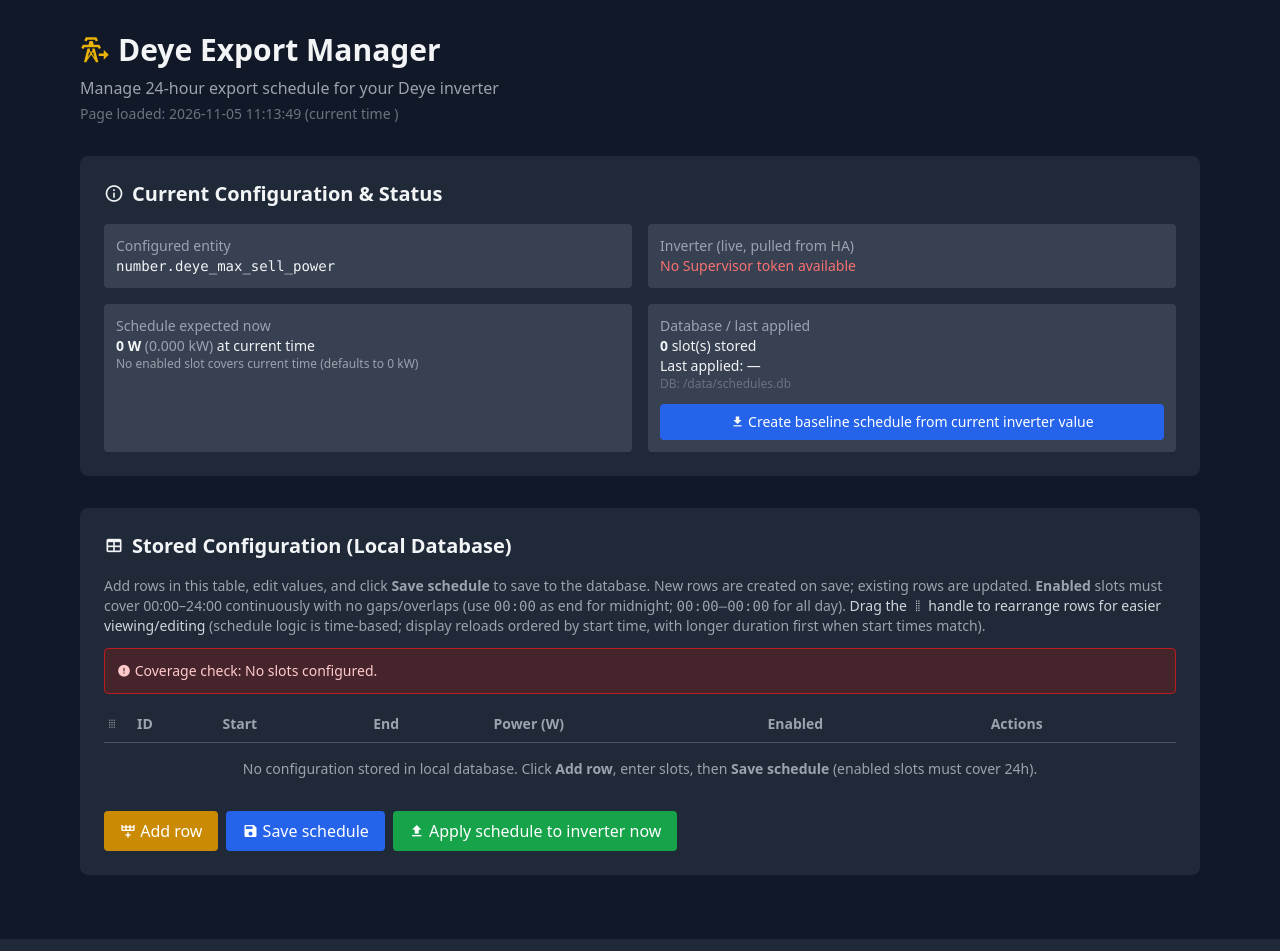
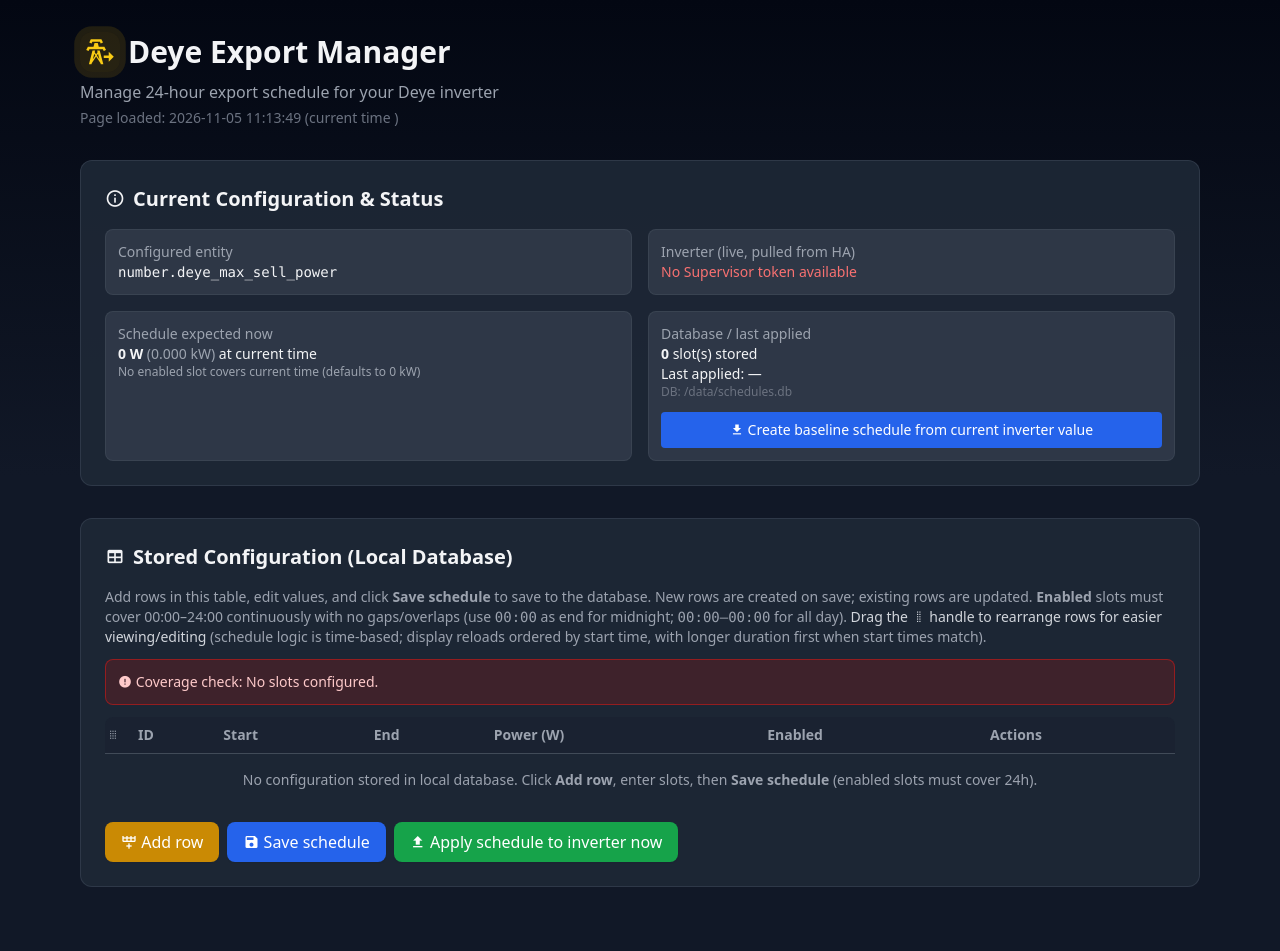
Before and after one commit to maverik-77/deye-export-manager, a FastAPI app: page / in a window 1280 px wide. Run offline with FastAPI, Linux system fonts and the light colour scheme; data that the repository does not hold is empty; parts of the project's set-up code (start-up, migrations or seed data) failed here and were passed over; some libraries are stand-ins or nearby versions.

Commit message:
Polish UI with transitions, animations, and refined styling (v1.0.18)

```diff
--- a/deye_export_manager/config.yaml
+++ b/deye_export_manager/config.yaml
@@ -1,5 +1,5 @@
 name: "Deye Export Manager"
-version: "1.0.17"
+version: "1.0.18"
 slug: "deye_export_manager"
 description: "Custom export scheduler for Deye inverters with 24-hour schedule management"
 url: "https://github.com/maverik-77/deye-export-manager"
--- a/deye_export_manager/templates/index.html
+++ b/deye_export_manager/templates/index.html
@@ -7,12 +7,32 @@
     <script src="https://cdn.tailwindcss.com"></script>
     <link href="https://cdn.jsdelivr.net/npm/@mdi/font@7.2.96/css/materialdesignicons.min.css" rel="stylesheet">
     <script src="https://cdn.jsdelivr.net/npm/sortablejs@1.15.6/Sortable.min.js"></script>
+    <style>
+      :root { color-scheme: dark; }
+      .fade-in { animation: fadeIn .35s ease-out both; }
+      .slide-down { animation: slideDown .3s ease-out both; }
+      @keyframes fadeIn { from { opacity: 0; transform: translateY(6px); } to { opacity: 1; transform: translateY(0); } }
+      @keyframes slideDown { from { opacity: 0; transform: translateY(-8px); } to { opacity: 1; transform: translateY(0); } }
+      .card { transition: box-shadow .25s ease, border-color .25s ease, transform .25s ease; }
+      .card:hover { box-shadow: 0 10px 30px rgba(0,0,0,.25); }
+      .btn { transition: transform .12s ease, filter .2s ease, background-color .2s ease, box-shadow .2s ease; }
+      .btn:hover { filter: brightness(1.08); }
+      .btn:active { transform: translateY(1px) scale(.99); }
+      .field { transition: border-color .2s ease, box-shadow .2s ease, background-color .2s ease; }
+      .field:focus { box-shadow: 0 0 0 3px rgba(234,179,8,.18); }
+      .slot-row { transition: background-color .18s ease, opacity .18s ease; }
+      .slot-row:hover { background-color: rgba(55,65,81,.55); }
+      .sortable-ghost { opacity: .45; }
+      .sortable-chosen { box-shadow: 0 8px 24px rgba(0,0,0,.35); }
+      .pulse-dot { box-shadow: 0 0 0 0 rgba(234,179,8,.5); animation: pulse 2s infinite; }
+      @keyframes pulse { 0% { box-shadow: 0 0 0 0 rgba(234,179,8,.45);} 70% { box-shadow: 0 0 0 8px rgba(234,179,8,0);} 100% { box-shadow: 0 0 0 0 rgba(234,179,8,0);} }
+    </style>
 </head>
-<body class="bg-gray-900 text-gray-100 min-h-screen">
-    <div class="container mx-auto px-4 py-8 max-w-6xl">
+<body class="bg-gradient-to-b from-gray-950 via-gray-900 to-gray-900 text-gray-100 min-h-screen">
+    <div class="container mx-auto px-4 py-8 max-w-6xl fade-in">
         <header class="mb-8">
             <h1 class="text-3xl font-bold flex items-center gap-2">
-                <i class="mdi mdi-transmission-tower-export text-yellow-500"></i>
+                <span class="inline-flex items-center justify-center w-10 h-10 rounded-xl bg-yellow-500/15 text-yellow-400 pulse-dot"><i class="mdi mdi-transmission-tower-export"></i></span>
                 Deye Export Manager
             </h1>
             <p class="text-gray-400 mt-2">Manage 24-hour export schedule for your Deye inverter</p>
@@ -20,7 +40,7 @@
         </header>
 
         {% if mismatch %}
-        <div class="bg-amber-900/60 border border-amber-600 rounded-lg p-6 mb-8">
+        <div class="bg-amber-900/50 border border-amber-600/70 rounded-xl p-6 mb-8 card slide-down">
             <h2 class="text-xl font-semibold mb-2 flex items-center gap-2 text-amber-200">
                 <i class="mdi mdi-alert"></i>
                 Value mismatch — choose master
@@ -31,13 +51,13 @@
             <div class="flex flex-wrap gap-3">
                 <form action="{{ root_path }}/resolve_mismatch" method="post" class="inline">
                     <input type="hidden" name="master" value="inverter">
-                    <button type="submit" class="bg-blue-600 hover:bg-blue-700 text-white py-2 px-4 rounded font-medium transition">
+                    <button type="submit" class="btn bg-blue-600 hover:bg-blue-700 text-white py-2 px-4 rounded-lg font-medium shadow-sm">
                         <i class="mdi mdi-download"></i> Use inverter value (update app schedule)
                     </button>
                 </form>
                 <form action="{{ root_path }}/resolve_mismatch" method="post" class="inline">
                     <input type="hidden" name="master" value="schedule">
-                    <button type="submit" class="bg-green-600 hover:bg-green-700 text-white py-2 px-4 rounded font-medium transition">
+                    <button type="submit" class="btn bg-green-600 hover:bg-green-700 text-white py-2 px-4 rounded-lg font-medium shadow-sm">
                         <i class="mdi mdi-upload"></i> Use schedule value (apply to inverter)
                     </button>
                 </form>
@@ -46,17 +66,17 @@
         </div>
         {% endif %}
 
-        <div class="bg-gray-800 rounded-lg p-6 mb-8">
+        <div class="bg-gray-800/90 border border-gray-700/70 rounded-xl p-6 mb-8 card">
             <h2 class="text-xl font-semibold mb-4 flex items-center gap-2">
                 <i class="mdi mdi-information-outline"></i>
                 Current Configuration &amp; Status
             </h2>
             <div class="grid md:grid-cols-2 gap-4 text-sm">
-                <div class="bg-gray-700 rounded p-3">
+                <div class="bg-gray-700/70 border border-gray-600/40 rounded-lg p-3 transition hover:border-gray-500/60">
                     <div class="text-gray-400">Configured entity</div>
                     <div class="font-mono break-all">{{ deye_entity }}</div>
                 </div>
-                <div class="bg-gray-700 rounded p-3">
+                <div class="bg-gray-700/70 border border-gray-600/40 rounded-lg p-3 transition hover:border-gray-500/60">
                     <div class="text-gray-400">Inverter (live, pulled from HA)</div>
                     {% if ha_status and ha_status.ok %}
                         <div><span class="font-semibold">{{ ha_status.state }}</span>{% if ha_status.unit %} {{ ha_status.unit }}{% endif %} {% if ha_status.power_kw is not none %}<span class="text-gray-400">({{ "%.0f"|format(ha_status.power_kw * 1000) }} W / {{ "%.3f"|format(ha_status.power_kw) }} kW)</span>{% endif %}</div>
@@ -66,12 +86,12 @@
                         <div class="text-red-400">{{ ha_status.error if ha_status else 'Unavailable' }}</div>
                     {% endif %}
                 </div>
-                <div class="bg-gray-700 rounded p-3">
+                <div class="bg-gray-700/70 border border-gray-600/40 rounded-lg p-3 transition hover:border-gray-500/60">
                     <div class="text-gray-400">Schedule expected now</div>
                     <div><span class="font-semibold">{{ "%.0f"|format(expected_kw * 1000) }} W</span> <span class="text-gray-400">({{ "%.3f"|format(expected_kw) }} kW)</span> at current time</div>
                     {% if active_slot %}<div class="text-gray-400 text-xs">Active slot: {{ active_slot.start_time }}–{{ active_slot.end_time }} ({{ "%.0f"|format(active_slot.power_kw * 1000) }} W)</div>{% else %}<div class="text-gray-400 text-xs">No enabled slot covers current time (defaults to 0 kW)</div>{% endif %}
                 </div>
-                <div class="bg-gray-700 rounded p-3">
+                <div class="bg-gray-700/70 border border-gray-600/40 rounded-lg p-3 transition hover:border-gray-500/60">
                     <div class="text-gray-400">Database / last applied</div>
                     <div><span class="font-semibold">{{ slots|length }}</span> slot(s) stored</div>
                     <div>Last applied: {% if last_applied is not none %}{{ last_applied }} W{% else %}—{% endif %}</div>
@@ -87,22 +107,22 @@
             </div>
         </div>
 
-        <div class="bg-gray-800 rounded-lg p-6 mb-8">
+        <div class="bg-gray-800/90 border border-gray-700/70 rounded-xl p-6 mb-8 card">
             <h2 class="text-xl font-semibold mb-4 flex items-center gap-2">
                 <i class="mdi mdi-table"></i>
                 Stored Configuration (Local Database)
             </h2>
             <p class="text-gray-400 text-sm mb-3">Add rows in this table, edit values, and click <strong>Save schedule</strong> to save to the database. New rows are created on save; existing rows are updated. <strong>Enabled</strong> slots must cover 00:00–24:00 continuously with no gaps/overlaps (use <code>00:00</code> as end for midnight; <code>00:00–00:00</code> for all day). <span class="text-gray-300">Drag the <i class="mdi mdi-drag-vertical"></i> handle to rearrange rows for easier viewing/editing</span> (schedule logic is time-based; display reloads ordered by start time, with longer duration first when start times match).</p>
-            {% if saved %}<div class="mb-3 p-3 rounded bg-green-900/50 border border-green-700 text-green-200 text-sm">Schedule saved.</div>{% endif %}
-            {% if save_error %}<div class="mb-3 p-3 rounded bg-red-900/50 border border-red-700 text-red-200 text-sm"><i class="mdi mdi-alert-circle"></i> <strong>Save failed:</strong> {{ save_error }}</div>{% endif %}
-            {% if coverage_ok %}<div class="mb-3 p-3 rounded bg-green-900/30 border border-green-800 text-green-300 text-sm"><i class="mdi mdi-check-circle"></i> Enabled schedule covers the full 24-hour period continuously.</div>{% elif coverage_error %}<div class="mb-3 p-3 rounded bg-red-900/40 border border-red-700 text-red-200 text-sm"><i class="mdi mdi-alert-circle"></i> Coverage check: {{ coverage_error }}</div>{% endif %}
+            {% if saved %}<div class="mb-3 p-3 rounded-lg bg-green-900/40 border border-green-700/70 text-green-200 text-sm slide-down">Schedule saved.</div>{% endif %}
+            {% if save_error %}<div class="mb-3 p-3 rounded-lg bg-red-900/40 border border-red-700/70 text-red-200 text-sm slide-down"><i class="mdi mdi-alert-circle"></i> <strong>Save failed:</strong> {{ save_error }}</div>{% endif %}
+            {% if coverage_ok %}<div class="mb-3 p-3 rounded-lg bg-green-900/25 border border-green-800/70 text-green-300 text-sm slide-down"><i class="mdi mdi-check-circle"></i> Enabled schedule covers the full 24-hour period continuously.</div>{% elif coverage_error %}<div class="mb-3 p-3 rounded-lg bg-red-900/35 border border-red-700/70 text-red-200 text-sm slide-down"><i class="mdi mdi-alert-circle"></i> Coverage check: {{ coverage_error }}</div>{% endif %}
             {% for slot in slots %}
             <form id="delete-slot-{{ slot.id }}" action="{{ root_path }}/delete_slot/{{ slot.id }}" method="post"></form>
             {% endfor %}
             <form id="save-all-slots" action="{{ root_path }}/save_slots" method="post"></form>
             <div class="overflow-x-auto">
-                <table class="w-full text-sm text-left">
-                    <thead class="text-gray-400 border-b border-gray-600">
+                <table class="w-full text-sm text-left overflow-hidden rounded-lg">
+                    <thead class="text-gray-400 border-b border-gray-600/80 bg-gray-900/20">
                         <tr>
                             <th class="py-2 pr-2 w-8" title="Drag to reorder"><i class="mdi mdi-drag"></i></th>
                             <th class="py-2 pr-2">ID</th>
@@ -118,17 +138,17 @@
                         <tr class="border-b border-gray-700 slot-row {% if not slot.enabled %}opacity-60{% endif %}">
                             <td class="py-2 pr-2 text-gray-400 cursor-grab drag-handle" title="Drag to reorder"><i class="mdi mdi-drag-vertical"></i></td>
                             <td class="py-2 pr-2 font-mono">{{ slot.id }}<input form="save-all-slots" type="hidden" name="id" value="{{ slot.id }}"></td>
-                            <td class="py-2 pr-2"><input form="save-all-slots" type="time" name="start_time" value="{{ slot.start_time }}" required class="w-28 px-2 py-1 bg-gray-700 rounded border border-gray-600 focus:border-yellow-500 focus:outline-none font-mono"></td>
-                            <td class="py-2 pr-2"><input form="save-all-slots" type="time" name="end_time" value="{{ slot.end_time }}" required class="w-28 px-2 py-1 bg-gray-700 rounded border border-gray-600 focus:border-yellow-500 focus:outline-none font-mono"></td>
-                            <td class="py-2 pr-2"><input form="save-all-slots" type="number" name="power_w" step="1" min="0" max="16000" value="{{ '%.0f'|format(slot.power_kw * 1000) }}" required class="w-28 px-2 py-1 bg-gray-700 rounded border border-gray-600 focus:border-yellow-500 focus:outline-none text-yellow-500 font-semibold"></td>
+                            <td class="py-2 pr-2"><input form="save-all-slots" type="time" name="start_time" value="{{ slot.start_time }}" required class="field w-28 px-2 py-1 bg-gray-700/80 rounded-md border border-gray-600 focus:border-yellow-500 focus:outline-none font-mono"></td>
+                            <td class="py-2 pr-2"><input form="save-all-slots" type="time" name="end_time" value="{{ slot.end_time }}" required class="field w-28 px-2 py-1 bg-gray-700/80 rounded-md border border-gray-600 focus:border-yellow-500 focus:outline-none font-mono"></td>
+                            <td class="py-2 pr-2"><input form="save-all-slots" type="number" name="power_w" step="1" min="0" max="16000" value="{{ '%.0f'|format(slot.power_kw * 1000) }}" required class="field w-28 px-2 py-1 bg-gray-700/80 rounded-md border border-gray-600 focus:border-yellow-500 focus:outline-none text-yellow-500 font-semibold"></td>
                             <td class="py-2 pr-2">
-                                <select form="save-all-slots" name="enabled" class="px-2 py-1 bg-gray-700 rounded border border-gray-600 focus:border-yellow-500 focus:outline-none">
+                                <select form="save-all-slots" name="enabled" class="field px-2 py-1 bg-gray-700/80 rounded-md border border-gray-600 focus:border-yellow-500 focus:outline-none">
                                     <option value="1" {% if slot.enabled %}selected{% endif %}>Yes</option>
                                     <option value="0" {% if not slot.enabled %}selected{% endif %}>No</option>
                                 </select>
                             </td>
                             <td class="py-2 whitespace-nowrap">
-                                <button form="delete-slot-{{ slot.id }}" type="submit" class="px-2 py-1 hover:bg-red-600 rounded text-xs" title="Delete"><i class="mdi mdi-delete"></i> Delete</button>
+                                <button form="delete-slot-{{ slot.id }}" type="submit" class="btn px-2 py-1 hover:bg-red-600/90 rounded-md text-xs" title="Delete"><i class="mdi mdi-delete"></i> Delete</button>
                             </td>
                         </tr>
                         {% endfor %}
@@ -139,10 +159,10 @@
                 </table>
             </div>
             <div class="mt-4 flex flex-wrap gap-2 items-center">
-                <button type="button" id="add-row-btn" class="bg-yellow-600 hover:bg-yellow-700 text-white py-2 px-4 rounded font-medium transition"><i class="mdi mdi-table-row-plus-after"></i> Add row</button>
-                <button form="save-all-slots" type="submit" class="bg-blue-600 hover:bg-blue-700 text-white py-2 px-4 rounded font-medium transition"><i class="mdi mdi-content-save"></i> Save schedule</button>
+                <button type="button" id="add-row-btn" class="btn bg-yellow-600 hover:bg-yellow-700 text-white py-2 px-4 rounded-lg font-medium shadow-sm"><i class="mdi mdi-table-row-plus-after"></i> Add row</button>
+                <button form="save-all-slots" type="submit" class="btn bg-blue-600 hover:bg-blue-700 text-white py-2 px-4 rounded-lg font-medium shadow-sm"><i class="mdi mdi-content-save"></i> Save schedule</button>
                 <form action="{{ root_path }}/api/apply_now" method="post" class="inline">
-                    <button type="submit" class="bg-green-600 hover:bg-green-700 text-white py-2 px-4 rounded font-medium transition"><i class="mdi mdi-upload"></i> Apply schedule to inverter now</button>
+                    <button type="submit" class="btn bg-green-600 hover:bg-green-700 text-white py-2 px-4 rounded-lg font-medium shadow-sm"><i class="mdi mdi-upload"></i> Apply schedule to inverter now</button>
                 </form>
             </div>
         </div>
@@ -168,11 +188,11 @@
           tr.innerHTML = ''
             + '<td class="py-2 pr-2 text-gray-400 cursor-grab drag-handle" title="Drag to reorder"><i class="mdi mdi-drag-vertical"></i></td>'
             + '<td class="py-2 pr-2 font-mono text-gray-500">new<input form="save-all-slots" type="hidden" name="id" value="'+nid+'"></td>'
-            + '<td class="py-2 pr-2"><input form="save-all-slots" type="time" name="start_time" value="00:00" required class="w-28 px-2 py-1 bg-gray-700 rounded border border-gray-600 focus:border-yellow-500 focus:outline-none font-mono"></td>'
-            + '<td class="py-2 pr-2"><input form="save-all-slots" type="time" name="end_time" value="00:00" required class="w-28 px-2 py-1 bg-gray-700 rounded border border-gray-600 focus:border-yellow-500 focus:outline-none font-mono"></td>'
-            + '<td class="py-2 pr-2"><input form="save-all-slots" type="number" name="power_w" step="1" min="0" max="16000" value="0" required class="w-28 px-2 py-1 bg-gray-700 rounded border border-gray-600 focus:border-yellow-500 focus:outline-none text-yellow-500 font-semibold"></td>'
-            + '<td class="py-2 pr-2"><select form="save-all-slots" name="enabled" class="px-2 py-1 bg-gray-700 rounded border border-gray-600 focus:border-yellow-500 focus:outline-none"><option value="1" selected>Yes</option><option value="0">No</option></select></td>'
-            + '<td class="py-2 whitespace-nowrap"><button type="button" class="px-2 py-1 hover:bg-red-600 rounded text-xs remove-new-row" title="Remove unsaved row"><i class="mdi mdi-close"></i> Remove</button></td>';
+            + '<td class="py-2 pr-2"><input form="save-all-slots" type="time" name="start_time" value="00:00" required class="field w-28 px-2 py-1 bg-gray-700/80 rounded-md border border-gray-600 focus:border-yellow-500 focus:outline-none font-mono"></td>'
+            + '<td class="py-2 pr-2"><input form="save-all-slots" type="time" name="end_time" value="00:00" required class="field w-28 px-2 py-1 bg-gray-700/80 rounded-md border border-gray-600 focus:border-yellow-500 focus:outline-none font-mono"></td>'
+            + '<td class="py-2 pr-2"><input form="save-all-slots" type="number" name="power_w" step="1" min="0" max="16000" value="0" required class="field w-28 px-2 py-1 bg-gray-700/80 rounded-md border border-gray-600 focus:border-yellow-500 focus:outline-none text-yellow-500 font-semibold"></td>'
+            + '<td class="py-2 pr-2"><select form="save-all-slots" name="enabled" class="field px-2 py-1 bg-gray-700/80 rounded-md border border-gray-600 focus:border-yellow-500 focus:outline-none"><option value="1" selected>Yes</option><option value="0">No</option></select></td>'
+            + '<td class="py-2 whitespace-nowrap"><button type="button" class="btn px-2 py-1 hover:bg-red-600/90 rounded-md text-xs remove-new-row" title="Remove unsaved row"><i class="mdi mdi-close"></i> Remove</button></td>';
           tbody.appendChild(tr);
           var rm = tr.querySelector('.remove-new-row');
           if (rm) wireRemove(rm);
@@ -182,8 +202,8 @@
         Sortable.create(tbody, {
           handle: '.drag-handle',
           animation: 150,
-          ghostClass: 'bg-gray-600',
-          chosenClass: 'opacity-80'
+          ghostClass: 'sortable-ghost',
+          chosenClass: 'sortable-chosen'
         });
       }
     })();
```
